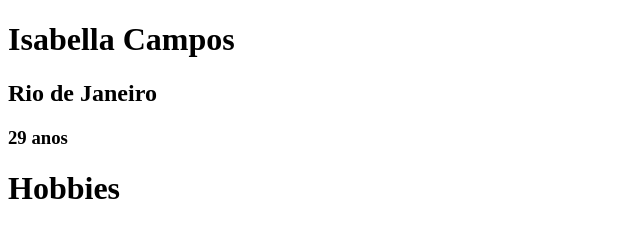
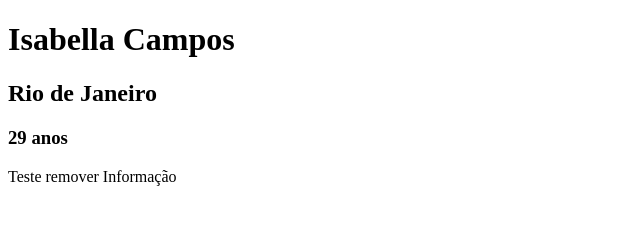
Before and after one commit to bellavillela94/aula-3-2, a plain HTML site: page index.html in a window 1280 px wide. Shown: the whole page, without its empty margins (0-640 px from the left). Drawn offline with Linux system fonts and the light colour scheme.

Commit message:
removi a sessão de hobbies

```diff
--- a/index.html
+++ b/index.html
@@ -9,8 +9,6 @@
     <h1>Isabella Campos</h1>
     <h2>Rio de Janeiro</h2>
     <h3>29 anos</h3>
-    <div>
-        <h1>Hobbies</h1>
-    </div>
+    <p>Teste remover Informação</p>
 </body>
 </html>
```
